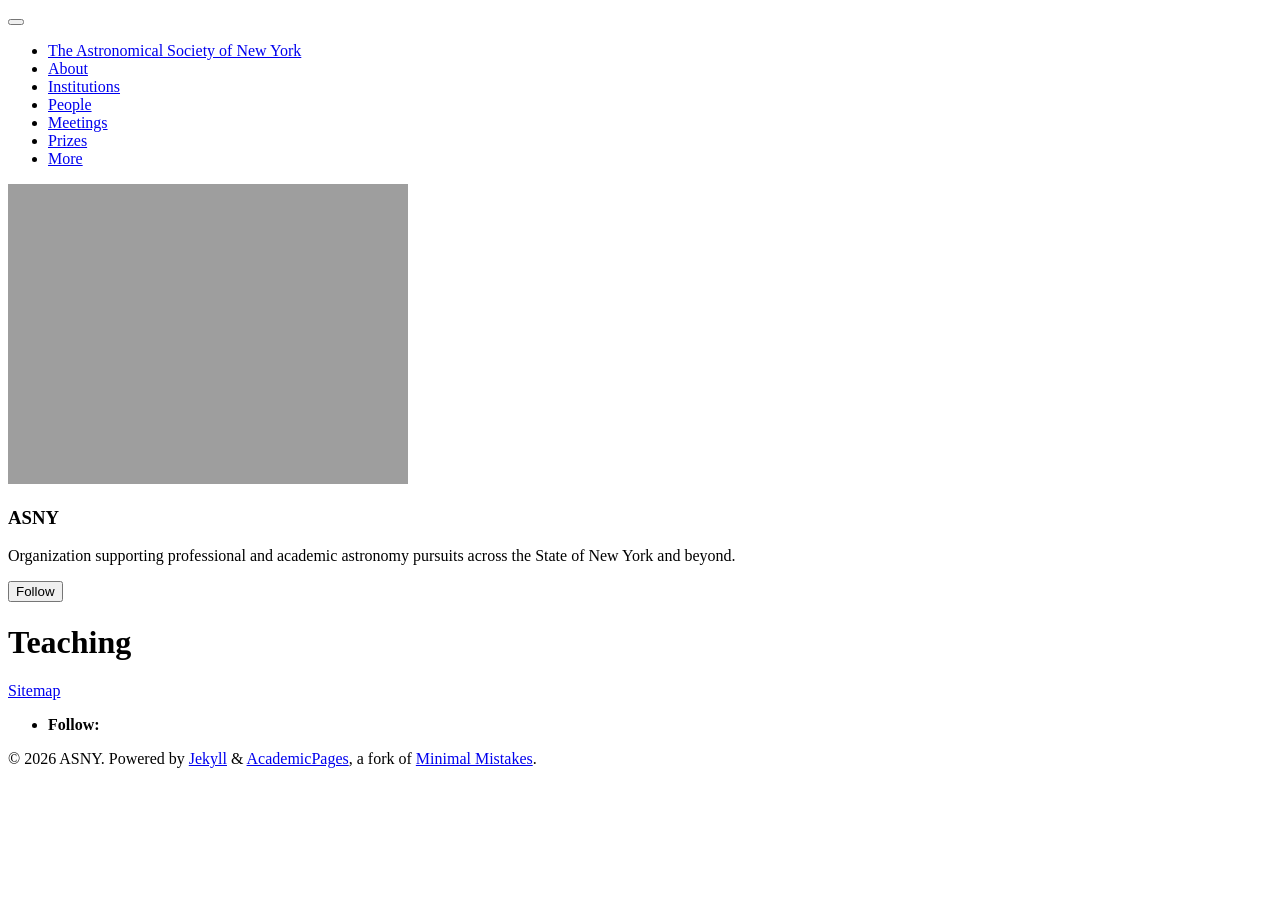
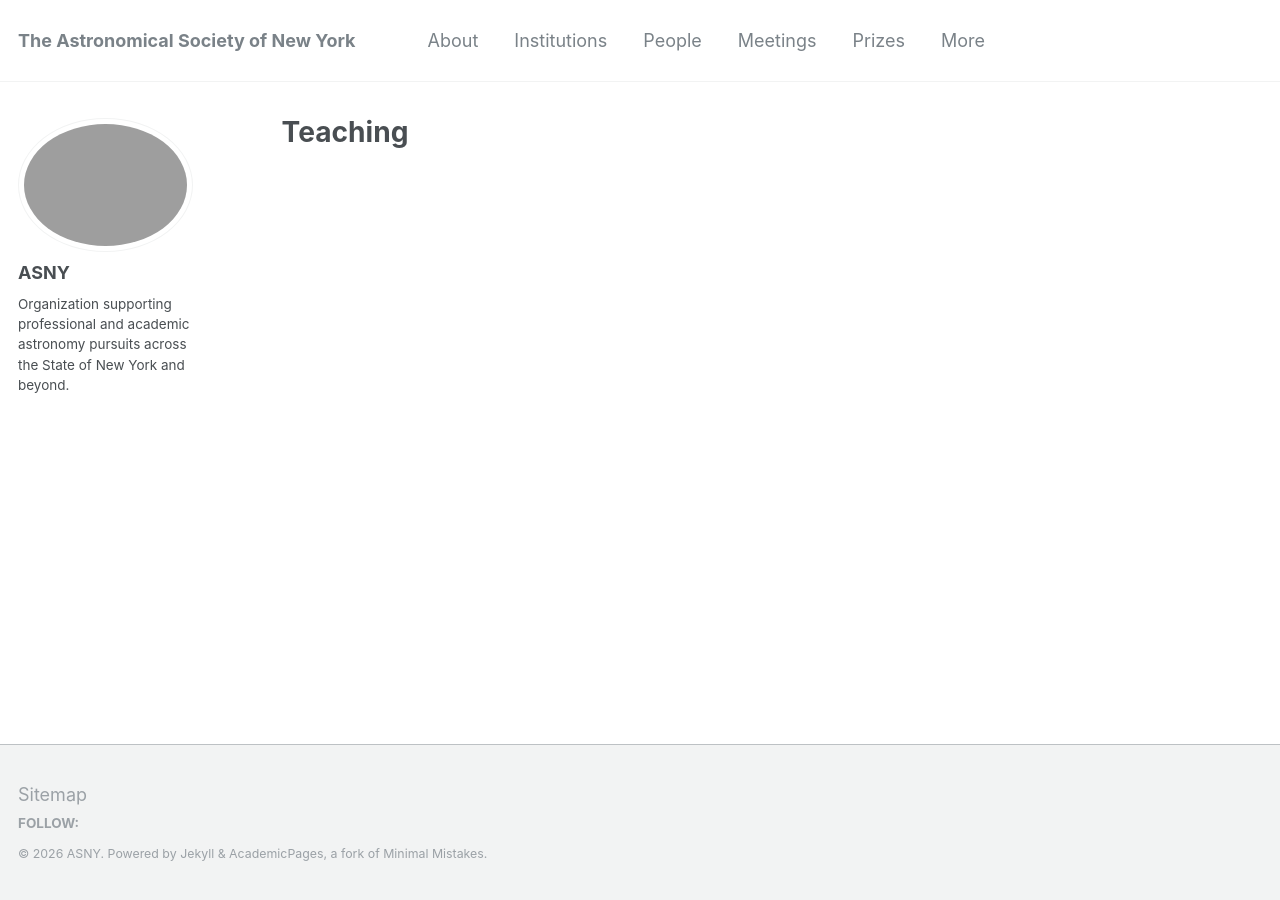
Before and after one commit to AstroNewYork/AstroNewYork.github.io, a Jekyll site: the page built from _pages/teaching.html, in a window 1280 px wide. Built offline with Jekyll 4.4.1, drawn with Linux system fonts in a browser that asks for light colours; a script bundle is joined from its source files by our own code.

Commit message:
Update _config.yml

```diff
--- a/_config.yml
+++ b/_config.yml
@@ -11,8 +11,8 @@
 title_separator          : "-"
 name                     : &name "ASNY"
 description              : &description "Our ASNY site is being updated!"
-url                      : https://AstroNewYork.github.io/home/ # the base hostname & protocol for your site e.g. "https://mmistakes.github.io"
-baseurl                  : "/home/" # the subpath of your site, e.g. "/blog"
+url                      : https://AstroNewYork.github.io # the base hostname & protocol for your site e.g. "https://mmistakes.github.io"
+baseurl                  : "" # the subpath of your site, e.g. "/blog"
 repository               : "AstroNewYork/AstroNewYork.github.io"
 teaser                   :  # filename of teaser fallback teaser image placed in /images/, .e.g. "500x300.png"
 breadcrumbs              : false # true, false (default)
```
